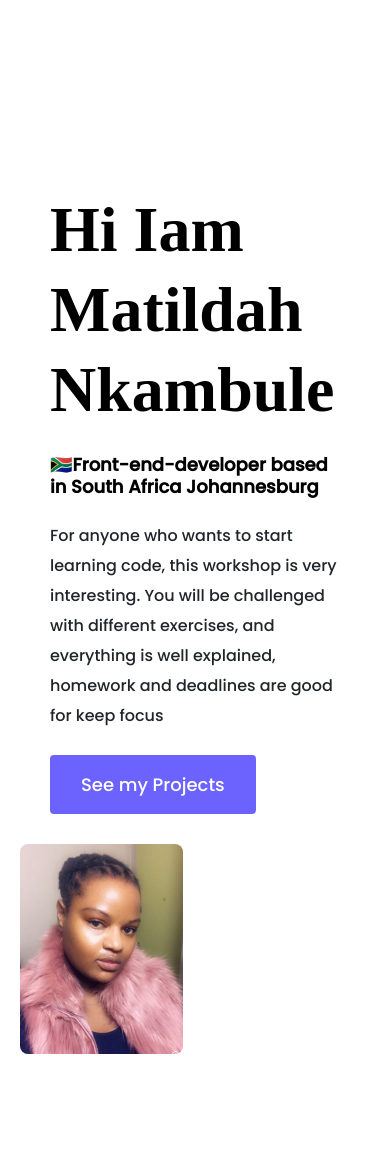
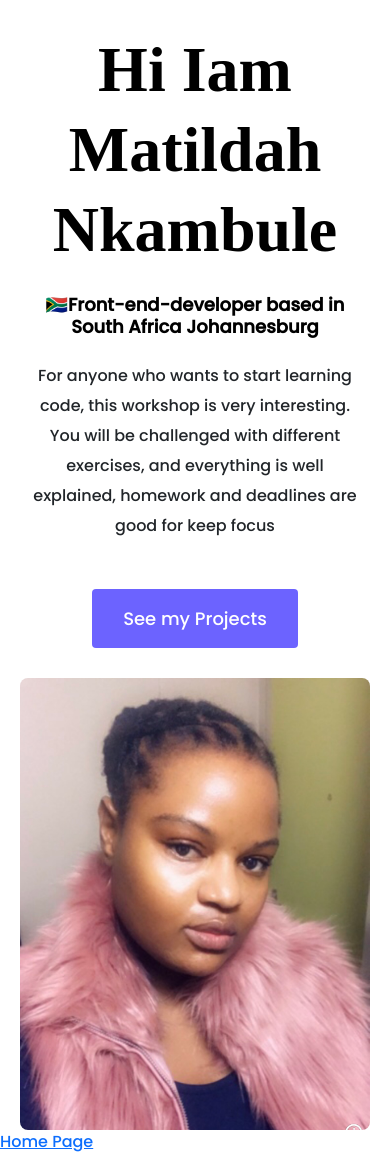
Before and after one commit to Matildah81/Matildah-Portfolio, a plain HTML site: page about.html in a window 390 px wide. Drawn offline with nearby package versions, Linux system fonts and the light colour scheme.

Commit message:
about page is done

```diff
--- a/about.html
+++ b/about.html
@@ -15,20 +15,22 @@
 <body>
     <div class="about-section container">
     <div class="row">
-        <div class="col">
+        <div class="col-lg-6">
             <div class="about-section-content">
     <h1 class="mb-4">Hi Iam Matildah Nkambule</h1>
     <h2 class="mb-4">🇿🇦Front-end-developer based in South Africa Johannesburg</h2>
-    <p class="mb-4">
+    <p class="mb-5">
         For anyone who wants to start learning code, this workshop is very interesting. You will be challenged with different exercises, and everything is well explained, homework and deadlines are good for keep focus
     </p>
     <a href="" class="btn btn-branding">See my Projects</a>
         </div>
         </div>
-        <div class="col-6" >
+        <div class="col-lg-6">
+
     <img src="images/Matildah.jpg" alt="" width="350px" class="matildah-photo img-fluid">
         </div>
     </div>
     </div>
+    <a href="/">Home Page</a>
 </body>
 </html>
--- a/css/style.css
+++ b/css/style.css
@@ -112,6 +112,10 @@ p {
     padding: 0;
     text-align: center;
   }
+  .about-section {
+    text-align: center;
+    padding: 0;
+  }
 }
 .matildah-photo {
   border-radius: 8px;
```
